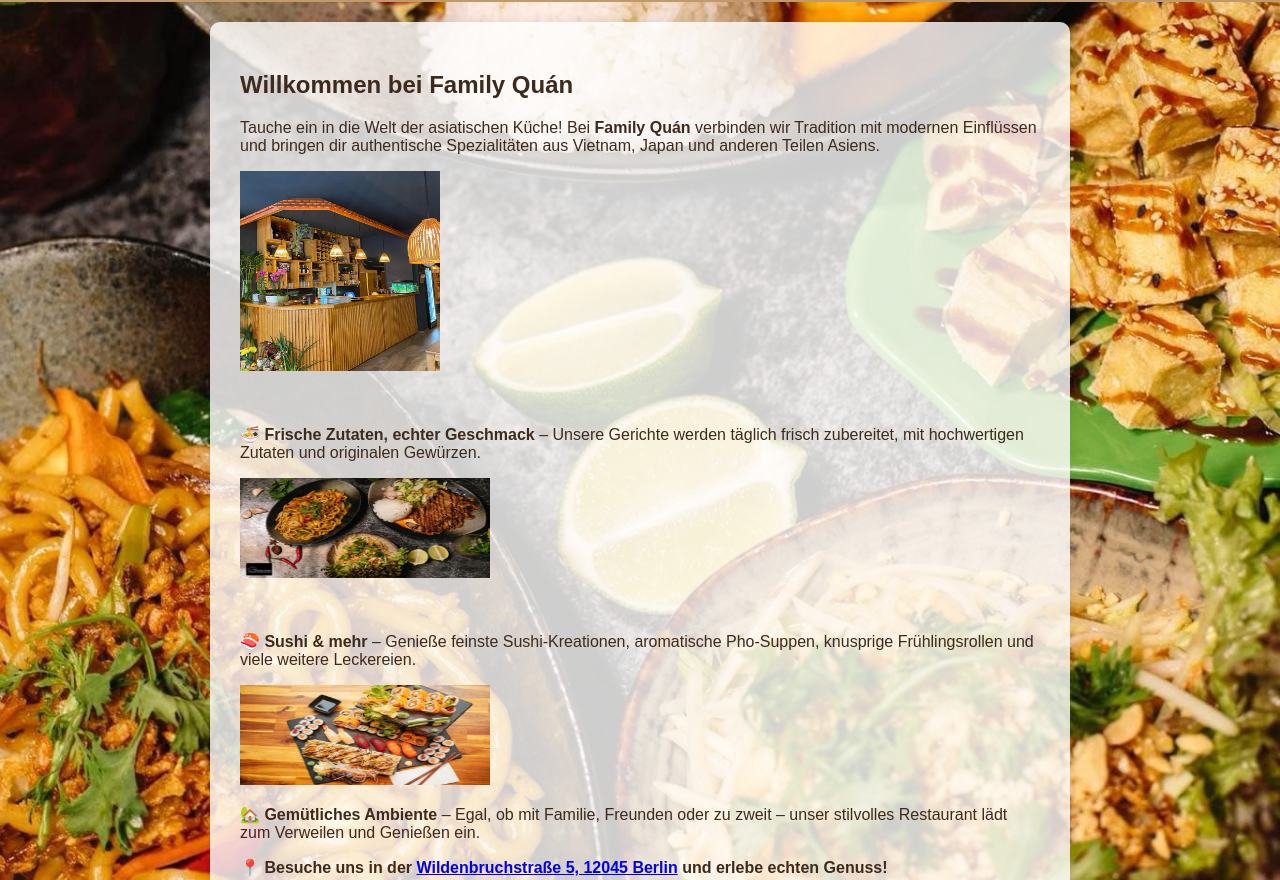
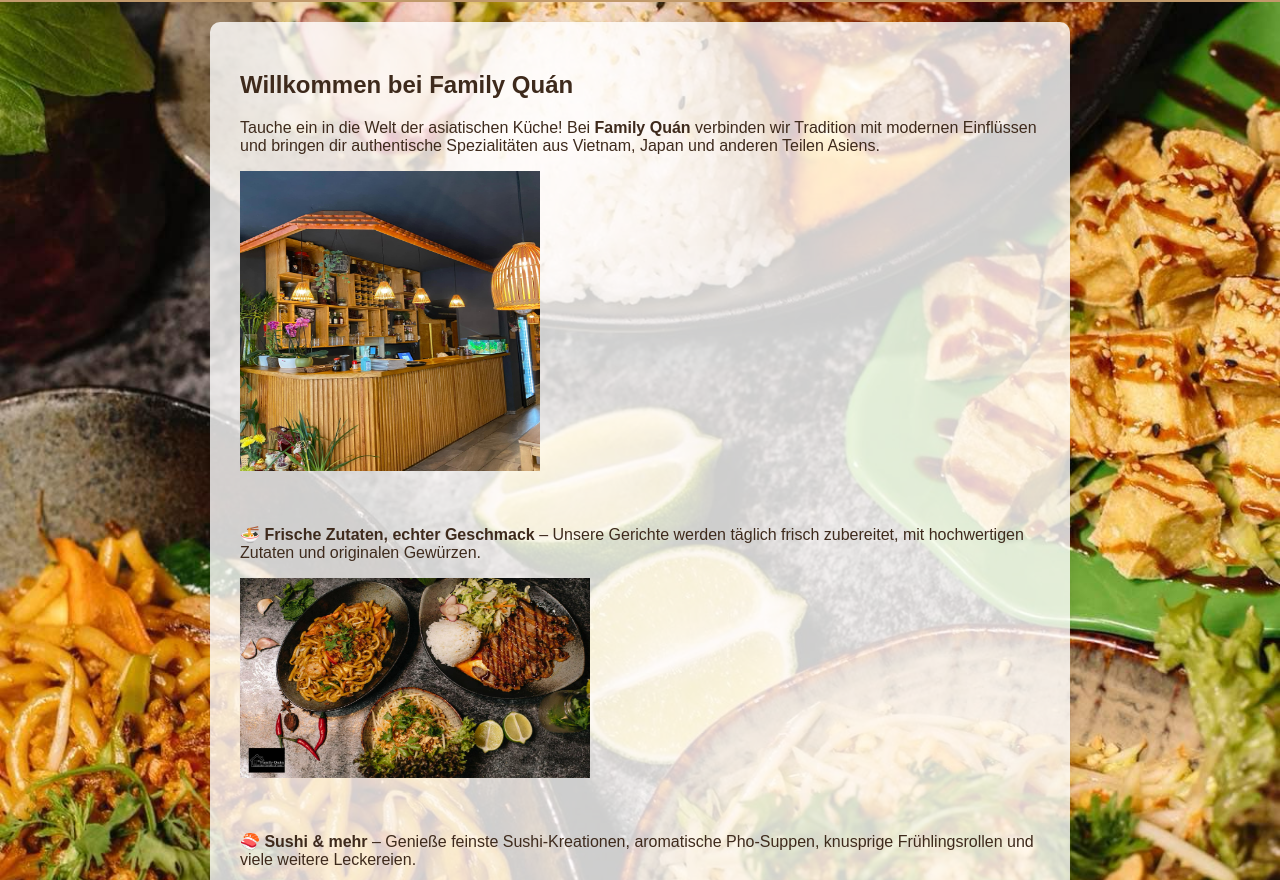
Before and after one commit to familyquan/Restaurant, a plain HTML site: page index.html in a window 1280 px wide. Shown: the part 190-1070 px from the top of the page. Drawn offline with Linux system fonts and the light colour scheme.

Commit message:
Update index.html

```diff
--- a/index.html
+++ b/index.html
@@ -69,13 +69,13 @@
         <h2>Willkommen bei Family Quán</h2>
         <p>Tauche ein in die Welt der asiatischen Küche! Bei <strong>Family Quán</strong> verbinden wir Tradition mit modernen Einflüssen und bringen dir authentische Spezialitäten aus Vietnam, Japan und anderen Teilen Asiens.</p>
 
-		<p><img src="bild1.jpg" width="200" height="200"></p>
+		<p><img src="bild1.jpg" width="300" height="300"></p>
 <br>
 		<p>🍜 <strong>Frische Zutaten, echter Geschmack</strong> – Unsere Gerichte werden täglich frisch zubereitet, mit hochwertigen Zutaten und originalen Gewürzen.</p>
-        <p><img src="bild2.jpg" width="250" height="100"></p>
+        <p><img src="bild2.jpg" width="350" height="200"></p>
 <br>
 		<p>🍣 <strong>Sushi & mehr</strong> – Genieße feinste Sushi-Kreationen, aromatische Pho-Suppen, knusprige Frühlingsrollen und viele weitere Leckereien.</p>
-       <img src="bild3.jpg" width="250" height="100">
+       <img src="bild3.jpg" width="350" height="200">
 <br>
 	   <p>🏡 <strong>Gemütliches Ambiente</strong> – Egal, ob mit Familie, Freunden oder zu zweit – unser stilvolles Restaurant lädt zum Verweilen und Genießen ein.</p>
         <p>📍 <strong>Besuche uns in der <a href="https://www.google.com/maps?q=Wildenbruchstraße+5,+12045+Berlin" target="_blank">Wildenbruchstraße 5, 12045 Berlin</a> und erlebe echten Genuss!</strong></p>
```
